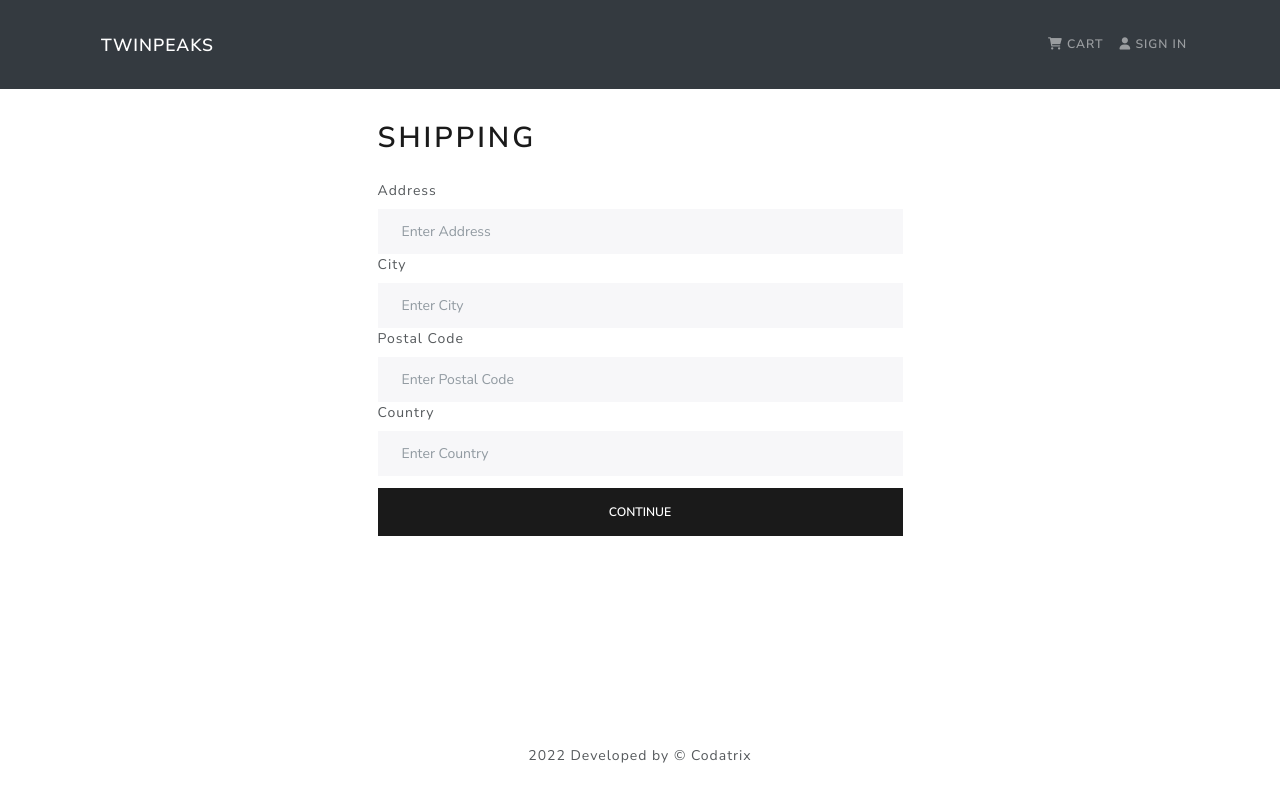
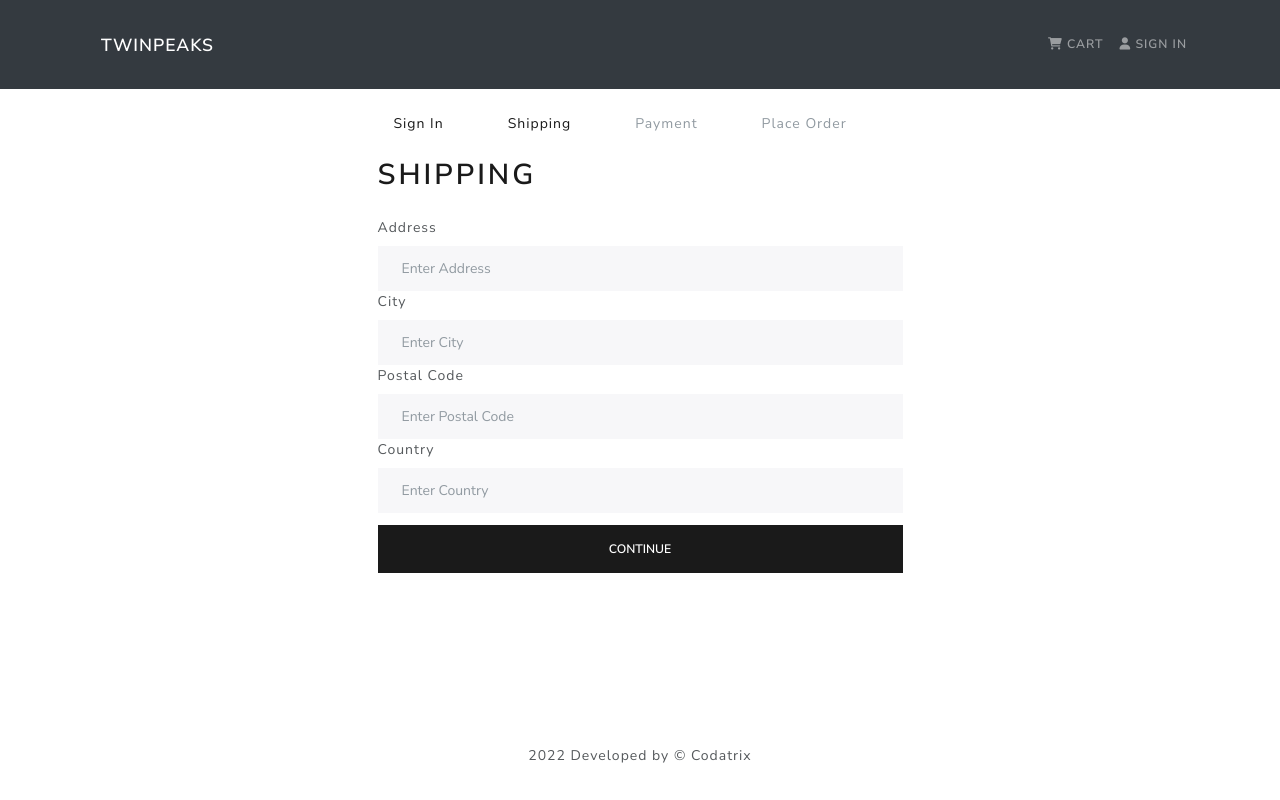
Before and after one commit to Codatrix1/TwinPeaks-MERN-Store, a React (Create React App) app in the folder frontend/: page /shipping in a window 1280 px wide. Built offline with nearby package versions, Linux system fonts and the light colour scheme.

Commit message:
Checkout Steps Component

```diff
--- /dev/null
+++ b/frontend/src/components/CheckoutSteps.jsx
@@ -0,0 +1,57 @@
+import React from "react";
+import { Nav } from "react-bootstrap";
+import { Link } from "react-router-dom";
+
+//------------------
+// React Component
+//-----------------
+const CheckoutSteps = ({ step1, step2, step3, step4 }) => {
+  return (
+    <Nav>
+      <Nav.Item>
+        {step1 ? (
+          <Nav.Link as={Link} to="/login">
+            Sign In
+          </Nav.Link>
+        ) : (
+          <Nav.Link disabled>Sign In</Nav.Link>
+        )}
+      </Nav.Item>
+
+      <Nav.Item>
+        {step2 ? (
+          <Nav.Link as={Link} to="/shipping">
+            Shipping
+          </Nav.Link>
+        ) : (
+          <Nav.Link disabled>Shipping</Nav.Link>
+        )}
+      </Nav.Item>
+
+      <Nav.Item>
+        {step3 ? (
+          <Nav.Link as={Link} to="/payment">
+            Payment
+          </Nav.Link>
+        ) : (
+          <Nav.Link disabled>Payment</Nav.Link>
+        )}
+      </Nav.Item>
+
+      <Nav.Item>
+        {step4 ? (
+          <Nav.Link as={Link} to="/placeorder">
+            Place Order
+          </Nav.Link>
+        ) : (
+          <Nav.Link disabled>Place Order</Nav.Link>
+        )}
+      </Nav.Item>
+    </Nav>
+  );
+};
+
+//------------------
+// Default Export
+//-----------------
+export default CheckoutSteps;
--- a/frontend/src/screens/ShippingScreen.jsx
+++ b/frontend/src/screens/ShippingScreen.jsx
@@ -3,6 +3,7 @@
 
 // import components
 import FormContainer from "../components/FormContainer";
+import CheckoutSteps from "../components/CheckoutSteps";
 
 // redux stuff
 import { useDispatch, useSelector } from "react-redux";
@@ -35,6 +36,8 @@
 
   return (
     <FormContainer>
+      <CheckoutSteps step1 step2 />
+
       <h1>Shipping</h1>
       <Form onSubmit={submitHandler}>
         {/* Address Field*/}
```
